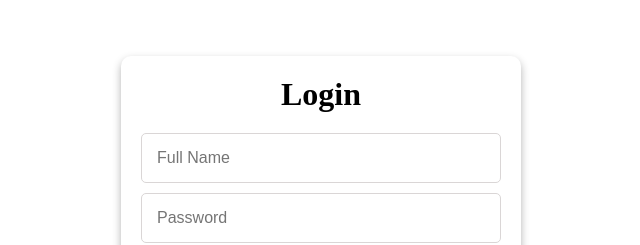
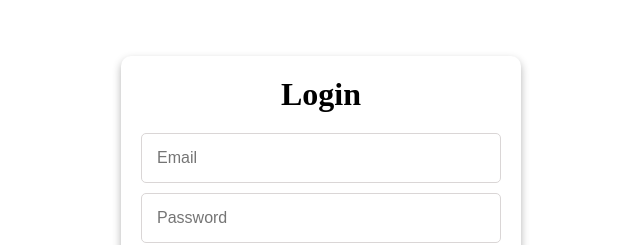
Before and after one commit to fadlalah-taher/Address-Book, a React (Create React App) app in the folder address-book/: page / in a window 1280 px wide. Shown: the part 124-369 px from the top of the page, without its empty margins (319-959 px from the left). Built offline with nearby package versions, Linux system fonts and the light colour scheme.

Commit message:
Redirect to Contacts

```diff
--- a/address-book/src/pages/Login.js
+++ b/address-book/src/pages/Login.js
@@ -19,7 +19,7 @@ const Login = () => {
           url: 'http://localhost:3000/api/user/login',
           data: item,
       }).then(function (response) {
-        console.log(response);
+        window.location = '/Contacts';
       }).catch(function(response){
         setField(true);
         console.log(response);
@@ -33,8 +33,8 @@ const Login = () => {
           <h1>Login</h1>
           <div className="input-field">
             <input
-              type="text"
-              placeholder={"Full Name"}
+              type="email"
+              placeholder={"Email"}
               value={email}
               onChange={(e) => {
                 setEmail(e.target.value);
```
